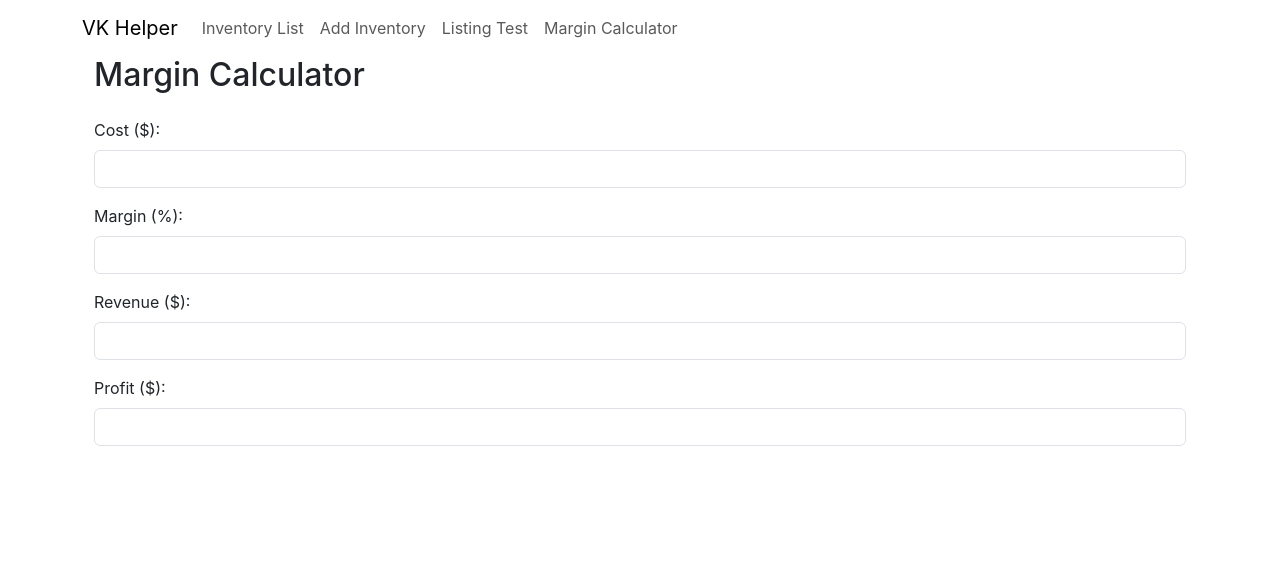
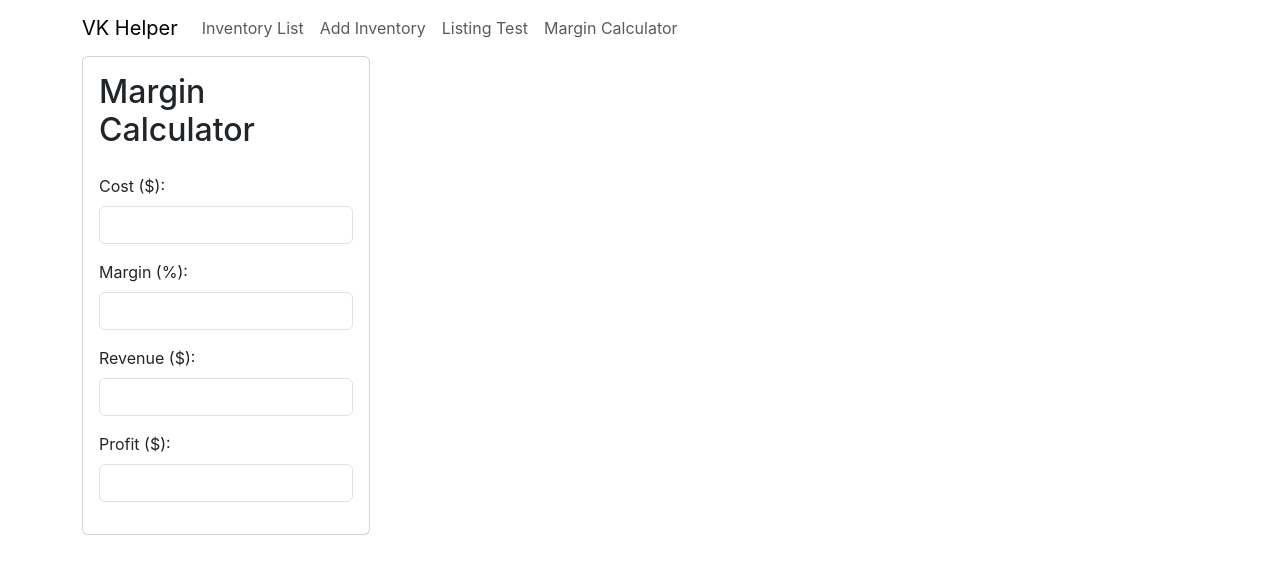
Before and after one commit to justrhoto/velvet-kumo-frontend, a React (Create React App) app: page /margins in a window 1280 px wide. Shown: the top 574 px of the page. Built offline with nearby package versions, Linux system fonts and the light colour scheme.

Commit message:
put it in a card and size it down

```diff
--- a/src/MarginCalculator.js
+++ b/src/MarginCalculator.js
@@ -1,5 +1,5 @@
 import React, { useState } from 'react';
-import { Container, Form } from 'react-bootstrap';
+import { Form, Card } from 'react-bootstrap';
 
 function MarginCalculator() {
   const [cost, setCost] = useState('');
@@ -46,7 +46,8 @@ function MarginCalculator() {
   };
 
   return (
-    <Container>
+    <Card style={{ width: '18rem'  }}>
+      <Card.Body>
         <h2 className="mb-4">Margin Calculator</h2>
         <Form>
           <Form.Group className="mb-3">
@@ -85,7 +86,8 @@ function MarginCalculator() {
             />
           </Form.Group>
         </Form>
-    </Container>
+      </Card.Body>
+    </Card>
   );
 }
 
```
Lines whose indentation alone changed are shown as unchanged.
